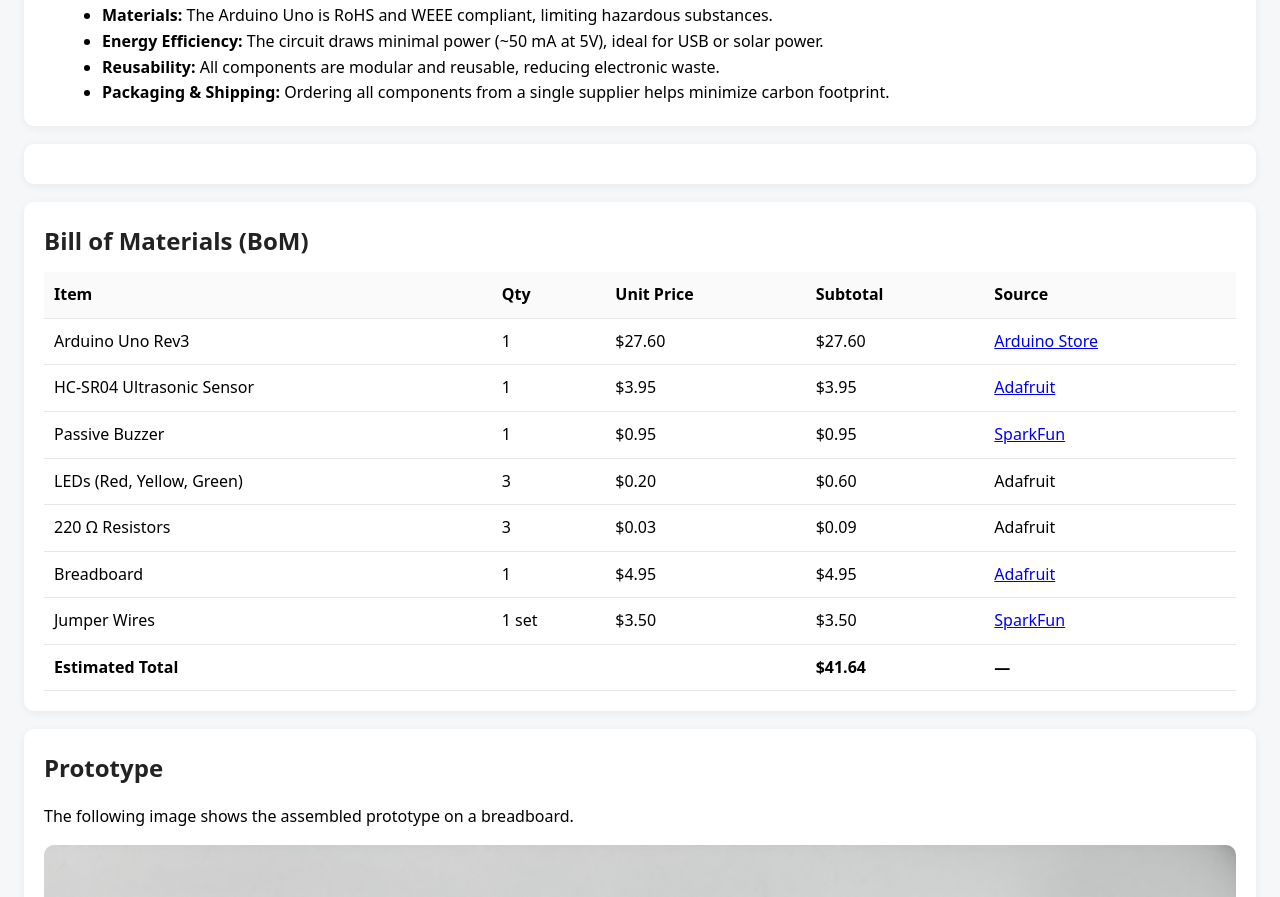
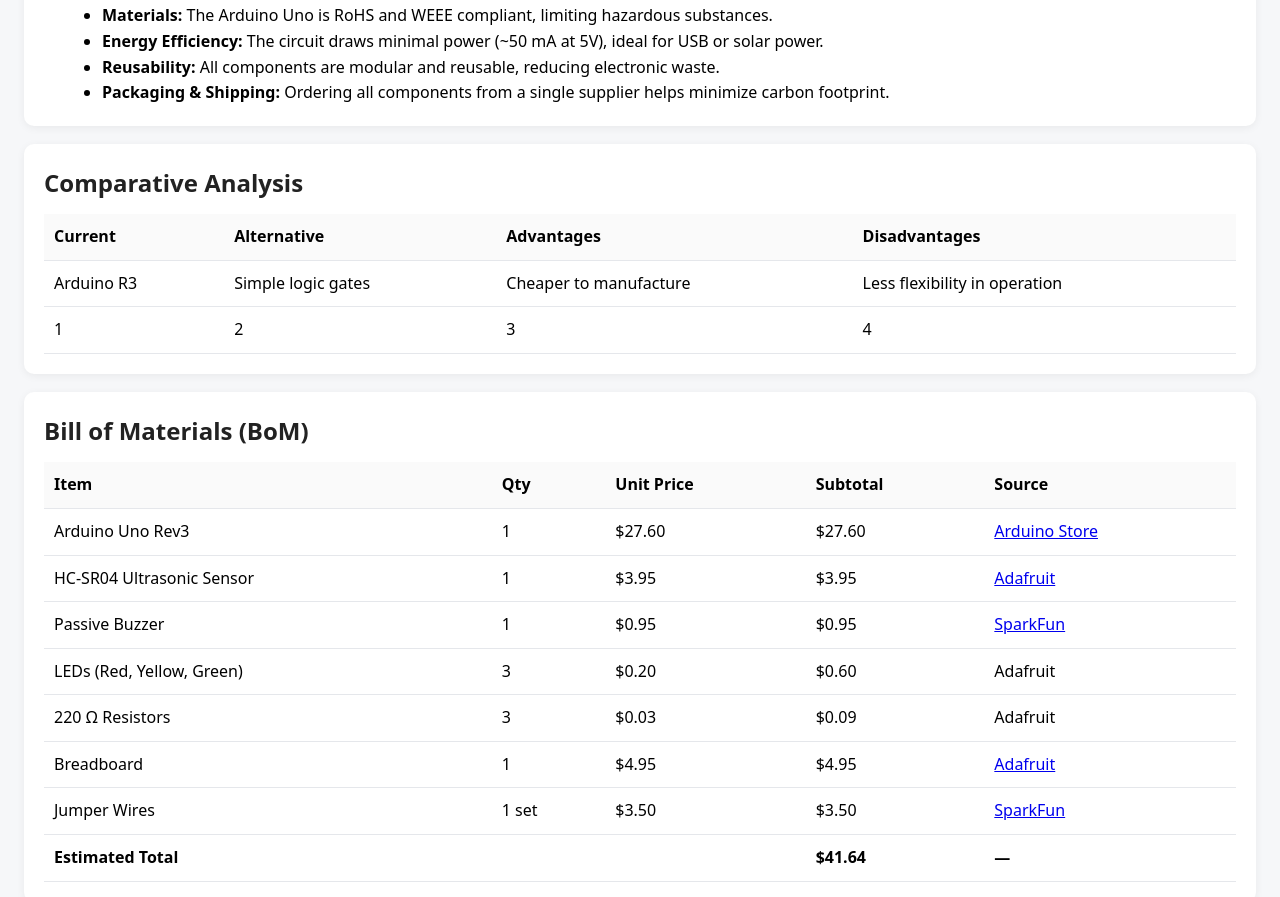
Before and after one commit to ecaleb1/AirQualityAlert, a plain HTML site: page index.html in a window 1280 px wide. Shown: the part 1863-2760 px from the top of the page. Drawn offline with nearby package versions, Linux system fonts and the light colour scheme.

Commit message:
Added Comparative Analysis

```diff
--- a/index.html
+++ b/index.html
@@ -113,7 +113,28 @@
     </ul>
   </section>
 
-  <section id="development">
+  <section id="comparison">
+    <h2>Comparative Analysis</h2>
+    <table>
+      <tr>
+        <th>Current</th>
+        <th>Alternative</th>
+        <th>Advantages</th>
+        <th>Disadvantages</th>
+      </tr>
+      <tr>
+        <td>Arduino R3</td>
+        <td>Simple logic gates</td>
+        <td>Cheaper to manufacture</td>
+        <td>Less flexibility in operation</td>
+      </tr>
+      <tr>
+        <td>1</td>
+        <td>2</td>
+        <td>3</td>
+        <td>4</td>
+      </tr>
+    </table>
   </section>
 
   <section id="bom">
```
